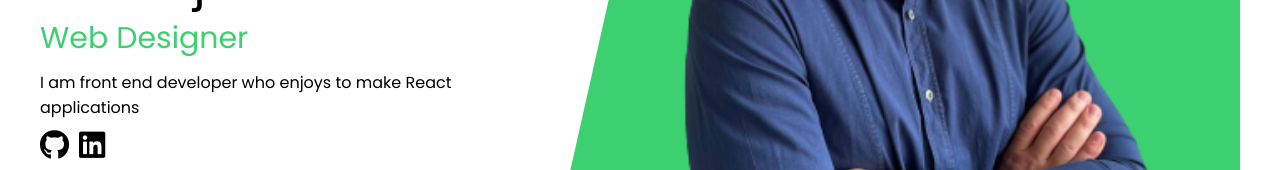
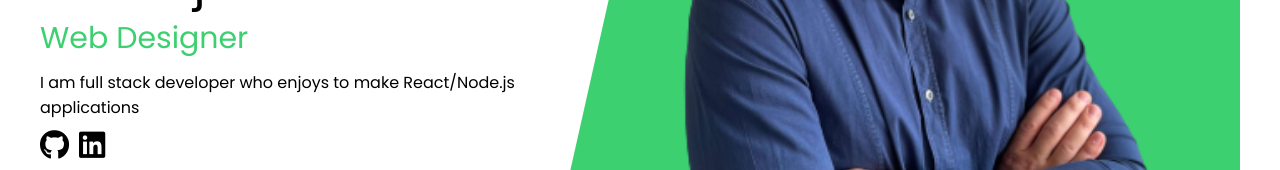
Before and after one commit to TimotijevicVlada/Portfolio_react, a React (Create React App) app: page / in a window 1280 px wide. Shown: the part 406-576 px from the top of the page. Built offline with nearby package versions, Linux system fonts and the light colour scheme.

Commit message:
Add full stack role

```diff
--- a/src/components/About.js
+++ b/src/components/About.js
@@ -11,7 +11,7 @@ const About = ({ nightMode }) => {
       <div className="about_text">
         <h2 className="title">About</h2>
         <p className="text">
-          I am expirienced Front End Developer who enjoys to make interactive websites.
+          I am expirienced Full Stack Developer who enjoys to make interactive websites.
           I spend my free time studying new technologies as well as perfecting existing ones.
           The technology in which I feel most comfortable is the React.JS.
           When I'm not at the computer, I usually spend time in the gym or with my friends.
@@ -21,9 +21,6 @@ const About = ({ nightMode }) => {
           The great team and the pleasant atmosphere is the motivation to give my best on the work.
           Creativity, responsibility, perseverance are something I could contribute to the company I work for.
         </p>
-        <p className="text">
-          In the future I have the ambition to become a complete Front End Developer with knowledge of few frameworks as well as to learn some of the Back End technologies.
-        </p>
       </div>
     </div>
   );
--- a/src/components/Header.js
+++ b/src/components/Header.js
@@ -15,12 +15,12 @@ const Header = ({nightMode, setNightMode}) => {
           <span className="name">Vladimir Timotijevic</span>
           <div className="scroll">
             <div className="scroll_wrapper">
-              <div className="scroll_item">Front-End Developer</div>
+              <div className="scroll_item">Full Stack Developer</div>
               <div className="scroll_item">Web Designer</div>
               <div className="scroll_item">Content Creator</div>
             </div>
           </div>
-          <p className="text">I am front end developer who enjoys to make React applications</p>
+          <p className="text">I am full stack developer who enjoys to make React/Node.js applications</p>
           <div className="social_network">
             <a href="https://github.com/TimotijevicVlada" target="_blank"rel="noreferrer" ><i className={!nightMode ? "fab fa-github" : "fab fa-github night"}></i></a>
             <a href="https://www.linkedin.com/in/vladimir-timotijevic/" target="_blank" rel="noreferrer"><i className={!nightMode ? "fab fa-linkedin" : "fab fa-linkedin night"}></i></a>
```
